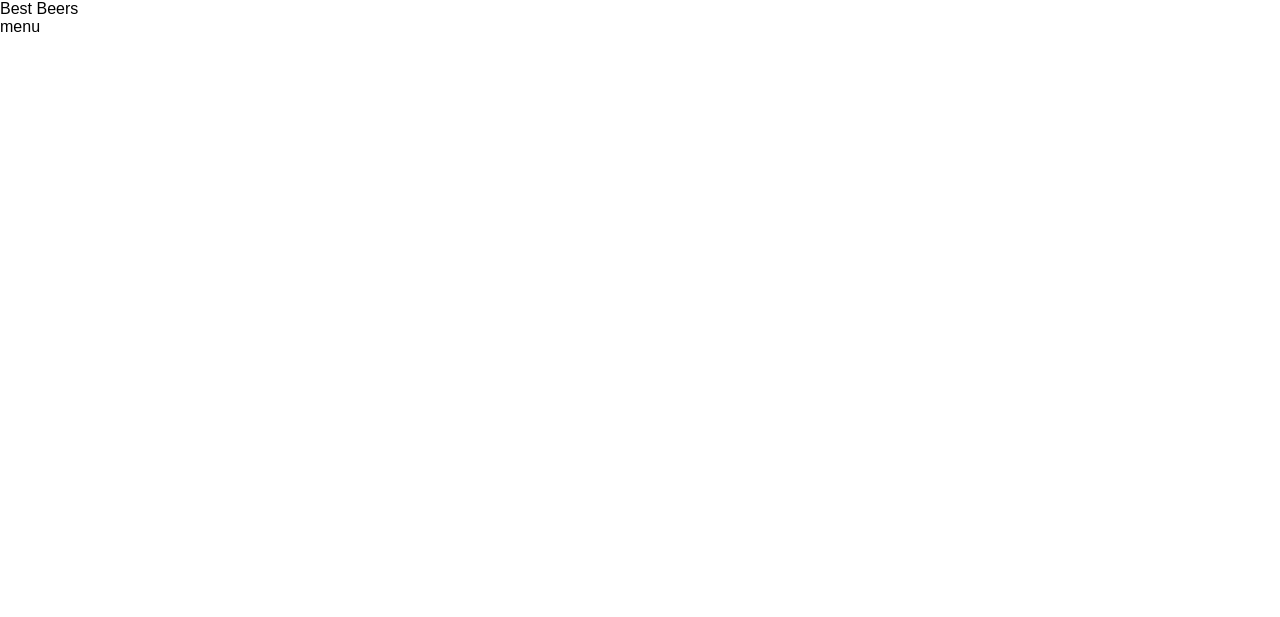
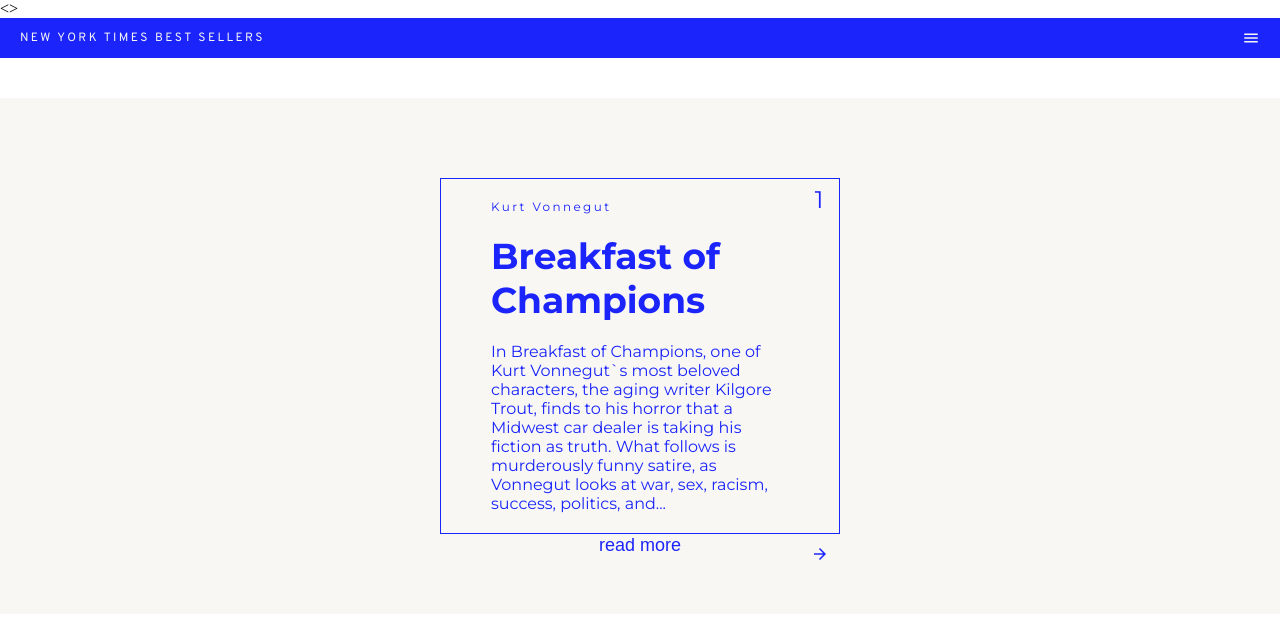
Before and after one commit to Skoda130rs/exam4_4, a plain HTML site: page index.html in a window 1280 px wide. Drawn offline with Linux system fonts and the light colour scheme.

Commit message:
one card

```diff
--- a/index.html
+++ b/index.html
@@ -3,18 +3,41 @@
 <head>
     <meta charset="UTF-8">
     <meta http-equiv="X-UA-Compatible" content="IE=edge">
+    <link rel="preconnect" href="https://fonts.googleapis.com">
+    <link rel="preconnect" href="https://fonts.gstatic.com" crossorigin>
     <meta name="viewport" content="width=device-width, initial-scale=1.0">
+    <link href="https://fonts.googleapis.com/css2?family=Overpass:wght@100;200;300;400;500;600;700;800;900&display=swap" rel="stylesheet">
+    <link href="https://fonts.googleapis.com/css2?family=Montserrat:ital,wght@0,100;0,200;0,300;0,400;0,500;0,600;0,700;0,800;0,900;1,300;1,400&display=swap" rel="stylesheet">
+    <link href="https://fonts.googleapis.com/icon?family=Material+Icons"
+    rel="stylesheet">
     <link rel="stylesheet" href="style.css">
     <title>Document</title>
 </head>
 <body>
-    <div>
+    <>
         <header>
-            <p>Best Beers</p>
+            <p>NEW YORK TIMES BEST SELLERS</p>
             <span class="material-icons">
                 menu
             </span>
         </header>
+        <div>
+            <div class="container">
+                <div class="card">
+                    <div class="number">1</div>
+
+                    <div class="textcontainer">
+                        <div class="sub">Kurt Vonnegut</div>
+                        <div class="title">Breakfast of Champions</div>
+                        <div class="text">In Breakfast of Champions, one of Kurt Vonnegut`s most beloved characters, the aging writer Kilgore Trout, finds to his horror that a Midwest car dealer is taking his fiction as truth. What follows is murderously funny satire, as Vonnegut looks at war, sex, racism, success, politics, and...</div>
+                    </div>
+                    <button>read more<i class="material-icons md-18">arrow_forward</i></button>
+                </div>
+
+
+
+            </div>
+        </main>
     </div>
 </body>
 </html>
--- a/style.css
+++ b/style.css
@@ -7,7 +7,7 @@
 	text-decoration: none;
 	outline: none;
 
-	font-family: 'Space Grotesk', sans-serif;
+
     box-sizing: border-box;
 	}
 
@@ -43,6 +43,121 @@
 
 
 :root {
-    --primary: #ffeedf;
-    --secondary: #125434;
+    --primary: #f8f7f3;
+    --secondary: #1a24fb;
   }
+  body {
+	  color: var(--primary)
+	  font-family: 'Montserrat', sans-serif;
+
+  }
+
+{
+	font-family: 'Overpass', sans-serif;
+}
+{
+	font-family: 'Montserrat', sans-serif;
+}
+header {
+    font-family: 'Overpass', sans-serif;
+	background-color: var(--secondary);
+    position: fixed;
+    display:flex;
+    padding: 0 20px 0 20px;
+    align-items: center;
+    justify-content: center;
+    height: 40px;
+    width: 100%;
+    color: var(--primary);
+
+    z-index: 32;
+}
+
+header span{
+    text-align: right;
+    flex: 20%;
+    color: var(--primary);
+}
+header p{
+    flex: 80%;
+    font-size: 12px;
+	letter-spacing: 0.2em;
+}
+
+.material-icons {
+    font-size: 18px;
+}
+
+#icon2 {
+    font-size: 36px;
+}
+
+.container{
+	background-color: var(--primary);
+    display:flex;
+    flex-wrap: wrap;
+    max-width: 1280px;
+    align-items: center;
+    justify-content: center;
+    margin: 80px auto;
+	font-family: 'Montserrat', sans-serif;
+
+}
+
+.card {
+	background-color: var(--primary);
+    flex-direction: column;
+    margin: 80px;
+    width: 400px;
+    color:var(--secondary);
+    position: relative;
+    border: 1px solid var(--secondary);
+	padding: 0 50px;
+}
+
+.number{
+    position: absolute;
+    width: 40px;
+    height: 40px;
+    top: 0;
+    right: 0;
+    background-color: var(--primary);
+    color: var(--secondary);
+    display: flex;
+    align-items: center;
+    justify-content: center;
+    font-size: 24px;
+}
+
+button{
+    position: absolute;
+    width: 100%;
+    height: 18px;
+    bottom: -20px;
+    right: 0px;
+    background-color: var(--primary);
+    color: var(--secondary);;
+	font-size: 18px;
+
+}
+button i{
+    position: absolute;
+    right: 10px;
+    top: 10px;
+	font-size: 18px;
+}
+.sub{
+	margin-top: 20px;
+	font-size: 12px;
+	letter-spacing: 0.2em;
+
+}
+.title{
+	margin-top: 20px;
+	font-size: 36px;
+	font-weight: bold;
+}
+.text{
+	margin: 20px 0 20px;
+	font-size: 16px;
+}
```
